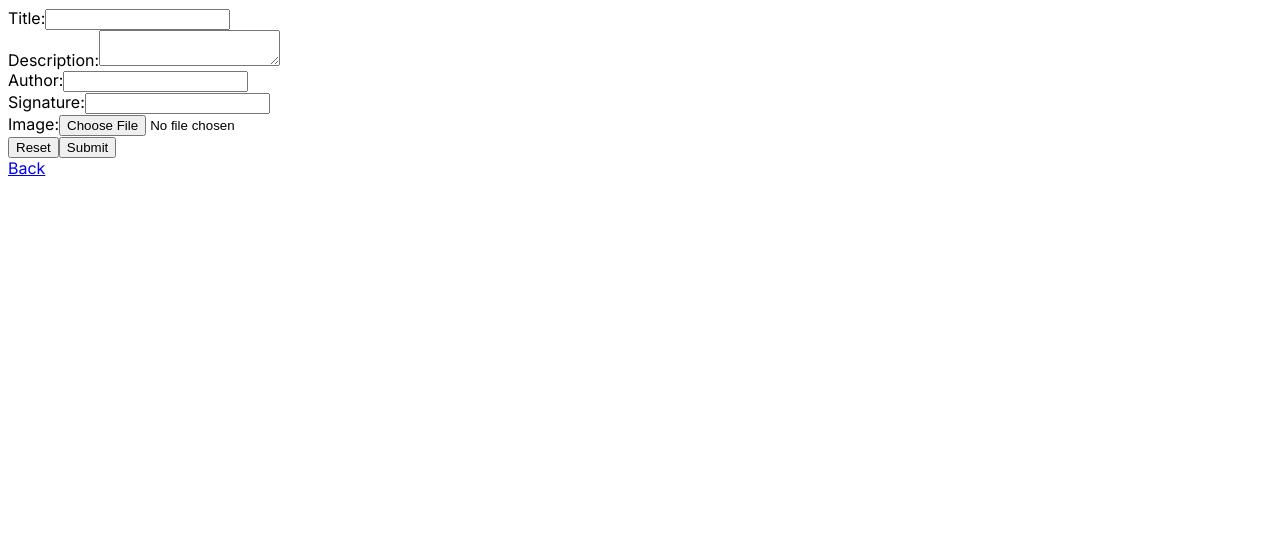
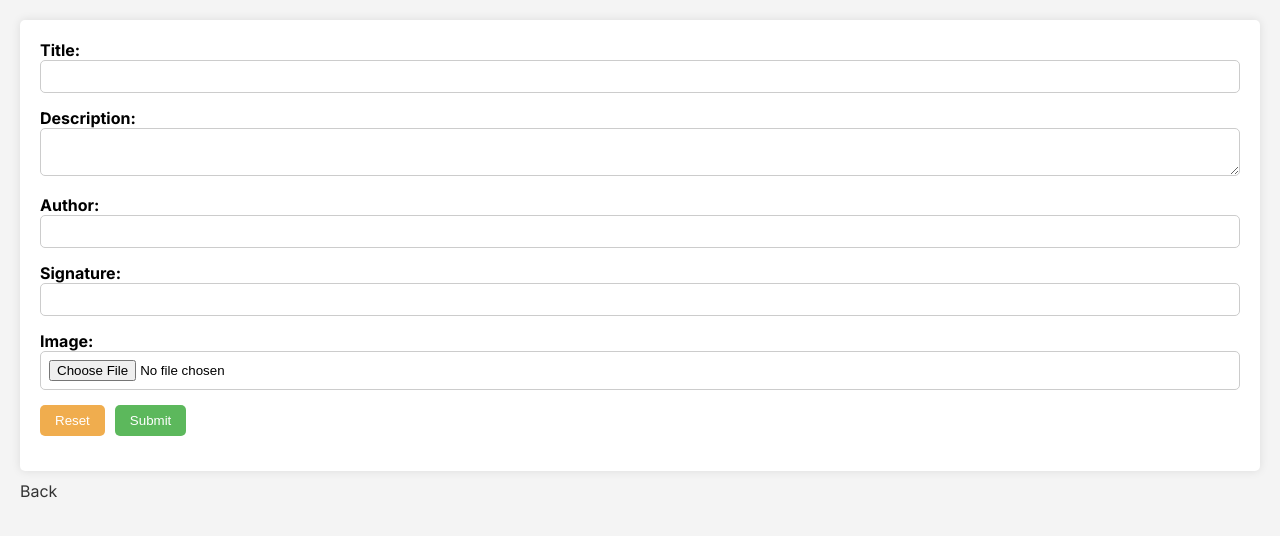
Before and after one commit to lucasb20/Image-Gallery, a Next.js app in the folder frontend/: page /post in a window 1280 px wide. Shown: the top 536 px of the page. Built offline with nearby package versions, Linux system fonts and the light colour scheme; no server answers.

Commit message:
feat: css added

```diff
--- a/frontend/app/[id]/page.tsx
+++ b/frontend/app/[id]/page.tsx
@@ -5,6 +5,7 @@ import { ImageInfo } from "@/services/Interfaces"
 import Image from "next/image"
 import Link from "next/link"
 import { useEffect, useState } from "react"
+import "@/app/globals.css"
 
 export default function Home({ params }: { params: { id: number } }) {
     const [img, setImg] = useState<ImageInfo | undefined>()
@@ -26,7 +27,7 @@ export default function Home({ params }: { params: { id: number } }) {
       {
         img ? (<>
         <Image width={480} height={360} alt={img.title} src={getImageURL(img)} priority />
-        <p className="title">title: {img.title}</p>
+        <p className="title">{img.title}</p>
         <p className="author">author: {img.author}</p>
         <p className="description">description: {img.description ? img.description : "No description provided."}</p>
         <p className="created">create at: {setTime(img.created)}</p>
--- /dev/null
+++ b/frontend/app/globals.css
@@ -0,0 +1,151 @@
+* {
+    box-sizing: border-box;
+    margin: 0;
+    padding: 0;
+}
+
+body {
+    font-family: Arial, sans-serif;
+    background-color: #f4f4f4;
+    padding: 20px;
+}
+
+form {
+    background-color: #fff;
+    padding: 20px;
+    border-radius: 5px;
+    box-shadow: 0 0 10px rgba(0, 0, 0, 0.1);
+}
+
+form div {
+    margin-bottom: 15px;
+}
+
+form label {
+    display: block;
+    font-weight: bold;
+}
+
+form input[type="text"],
+form textarea,
+form input[type="file"] {
+    width: 100%;
+    padding: 8px;
+    border: 1px solid #ccc;
+    border-radius: 5px;
+    outline: none;
+}
+
+form input[type="file"] {
+    cursor: pointer;
+}
+
+form button[type="reset"],
+form button[type="submit"] {
+    padding: 8px 15px;
+    border: none;
+    border-radius: 5px;
+    cursor: pointer;
+    transition: background-color 0.3s ease;
+}
+
+form button[type="reset"] {
+    background-color: #f0ad4e;
+    color: #fff;
+    margin-right: 10px;
+}
+
+form button[type="submit"] {
+    background-color: #5cb85c;
+    color: #fff;
+}
+
+form button[type="reset"]:hover,
+form button[type="submit"]:hover {
+    background-color: #d9534f;
+}
+
+a {
+    display: inline-block;
+    margin-top: 10px;
+    color: #333;
+    text-decoration: none;
+    transition: color 0.3s ease;
+}
+
+a:hover {
+    color: #555;
+}
+
+
+
+h1 {
+    font-size: 24px;
+    margin-bottom: 20px;
+}
+
+ul {
+    list-style-type: none;
+    margin-bottom: 20px;
+}
+
+ul li {
+    margin-bottom: 10px;
+}
+
+ul li a {
+    color: #333;
+    text-decoration: none;
+    transition: color 0.3s ease;
+}
+
+ul li a:hover {
+    color: #555;
+}
+
+.image-wrapper {
+    display: grid;
+    grid-template-columns: repeat(auto-fit, minmax(160px, 1fr));
+    gap: 20px;
+}
+
+.image-wrapper a {
+    display: block;
+    text-decoration: none;
+    color: #333;
+    transition: transform 0.3s ease;
+}
+
+.image-wrapper a:hover {
+    transform: scale(1.05);
+}
+
+.image-wrapper span {
+    display: block;
+    margin-top: 5px;
+    font-size: 14px;
+}
+
+.title,
+.author,
+.description,
+.created,
+.signhash {
+    margin-top: 10px;
+}
+
+.title {
+    font-weight: bold;
+}
+
+.link-back {
+    display: inline-block;
+    margin-top: 20px;
+    color: #333;
+    text-decoration: none;
+    transition: color 0.3s ease;
+}
+
+.link-back:hover {
+    color: #555;
+}
--- a/frontend/app/page.tsx
+++ b/frontend/app/page.tsx
@@ -1,5 +1,6 @@
 import { ListWrapper } from "@/components/ListWrapper";
 import Link from "next/link";
+import "@/app/globals.css"
 
 export default function Home() {
   return (
--- a/frontend/app/post/page.tsx
+++ b/frontend/app/post/page.tsx
@@ -2,6 +2,7 @@
 
 import Postform from "@/components/PostForm"
 import Link from "next/link"
+import "@/app/globals.css"
 
 export default function Home() {
     return (
```
